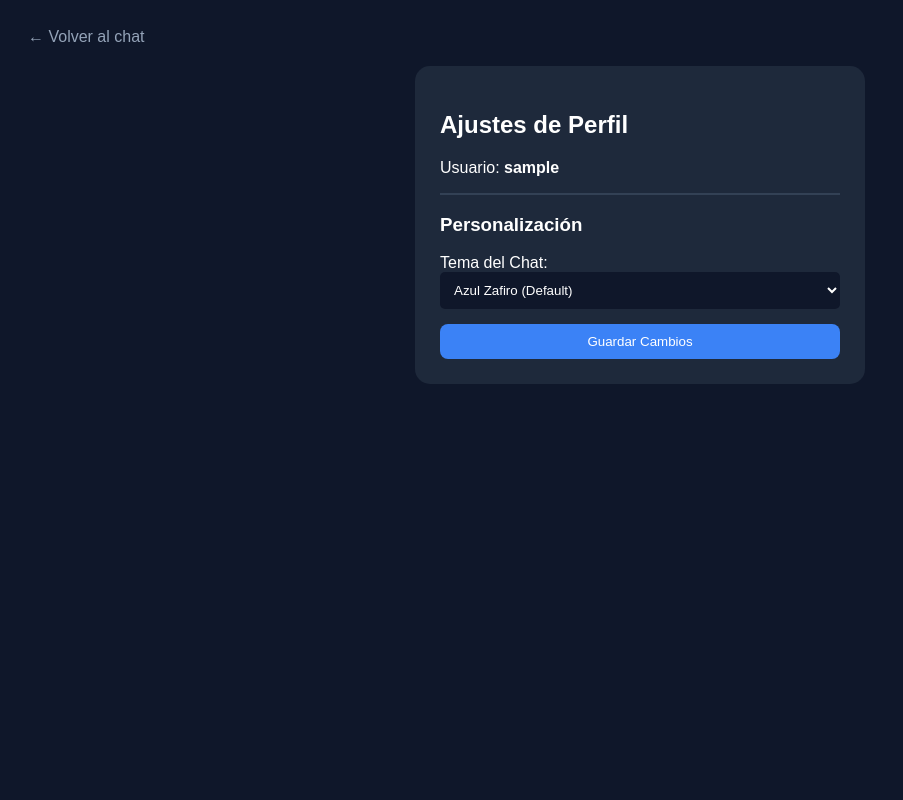
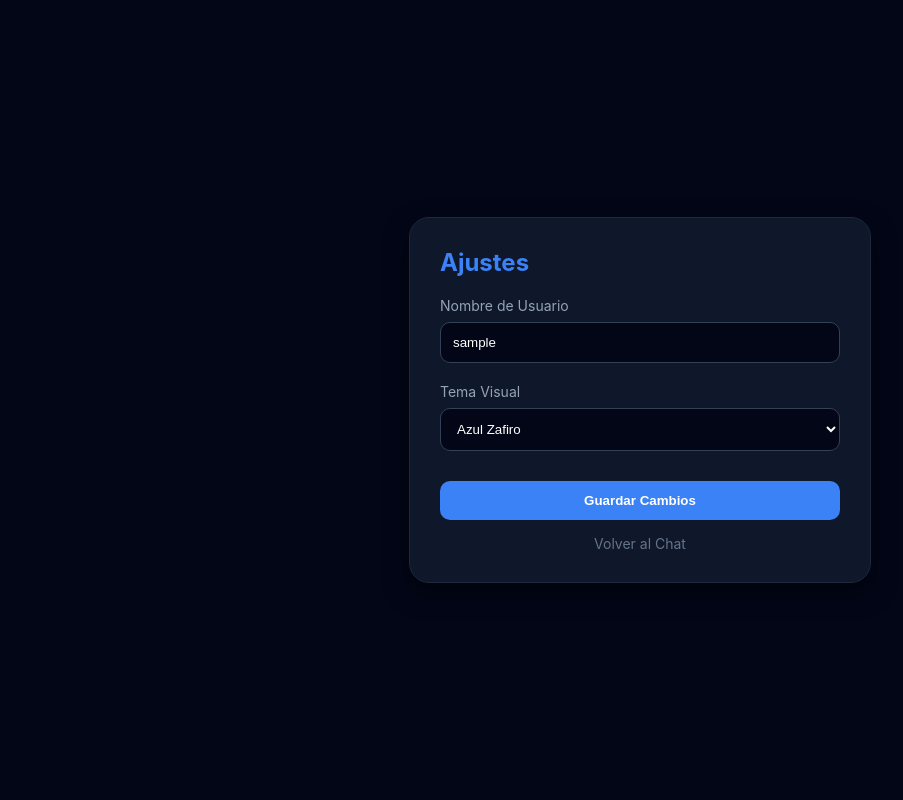
Before and after one commit to shadow345340/chat-oficial-de-shadow, a Flask app: page /settings in a window 1280 px wide. Shown: the whole page, without its empty margins (0-903 px from the left). Run offline with Flask 3, Linux system fonts and the light colour scheme; the visitor is signed in with stand-in values (Sample User, id 1); tables that the repository leaves empty hold one stand-in row (values such as "Sample post").

Commit message:
Update settings.html

```diff
--- a/templates/settings.html
+++ b/templates/settings.html
@@ -1,30 +1,39 @@
 <!DOCTYPE html>
-<html>
+<html lang="es">
 <head>
+    <meta charset="UTF-8">
     <meta name="viewport" content="width=device-width, initial-scale=1.0">
     <meta name="robots" content="noindex, nofollow">
-    <title>Ajustes | Sphere</title>
+    <title>Configuración | Sphere</title>
     <style>
-        body { background: #0f172a; color: white; font-family: sans-serif; padding: 20px; }
-        .card { background: #1e293b; padding: 25px; border-radius: 15px; max-width: 400px; margin: auto; }
-        .btn { background: #3b82f6; color: white; border: none; padding: 10px 20px; border-radius: 8px; cursor: pointer; width: 100%; margin-top: 15px; }
-        .back { color: #94a3b8; text-decoration: none; display: block; margin-bottom: 20px; }
+        body { background: #020617; color: #f8fafc; font-family: 'Inter', sans-serif; display: flex; justify-content: center; align-items: center; height: 100vh; margin: 0; }
+        .card { background: #0f172a; padding: 30px; border-radius: 20px; width: 90%; max-width: 400px; border: 1px solid #1e293b; box-shadow: 0 10px 25px rgba(0,0,0,0.5); }
+        h2 { color: #3b82f6; margin-top: 0; }
+        .option-group { margin-bottom: 20px; text-align: left; }
+        label { display: block; margin-bottom: 8px; color: #94a3b8; font-size: 14px; }
+        select, input { width: 100%; padding: 12px; background: #020617; border: 1px solid #334155; color: white; border-radius: 10px; outline: none; box-sizing: border-box; }
+        .btn-save { width: 100%; padding: 12px; background: #3b82f6; color: white; border: none; border-radius: 10px; font-weight: bold; cursor: pointer; margin-top: 10px; }
+        .btn-back { display: block; text-align: center; margin-top: 15px; color: #64748b; text-decoration: none; font-size: 14px; }
     </style>
 </head>
 <body>
-    <a href="/" class="back">← Volver al chat</a>
     <div class="card">
-        <h2>Ajustes de Perfil</h2>
-        <p>Usuario: <b>{{ user.username }}</b></p>
-        <hr style="border: 1px solid #334155">
-        <h3>Personalización</h3>
-        <label>Tema del Chat:</label>
-        <select style="width:100%; padding:10px; background:#0f172a; color:white; border:none; border-radius:5px;">
-            <option>Azul Zafiro (Default)</option>
-            <option>Oscuro Total</option>
-            <option>Esmeralda</option>
-        </select>
-        <button class="btn" onclick="alert('Ajustes guardados')">Guardar Cambios</button>
+        <h2>Ajustes</h2>
+        <div class="option-group">
+            <label>Nombre de Usuario</label>
+            <input type="text" value="{{ user.username }}" disabled>
+        </div>
+        <div class="option-group">
+            <label>Tema Visual</label>
+            <select id="theme-select">
+                <option value="sapphire">Azul Zafiro</option>
+                <option value="emerald">Esmeralda</option>
+                <option value="crimson">Carmesí</option>
+                <option value="midnight">Noche Total</option>
+            </select>
+        </div>
+        <button class="btn-save" onclick="alert('Configuración guardada localmente')">Guardar Cambios</button>
+        <a href="/" class="btn-back">Volver al Chat</a>
     </div>
 </body>
 </html>
```
